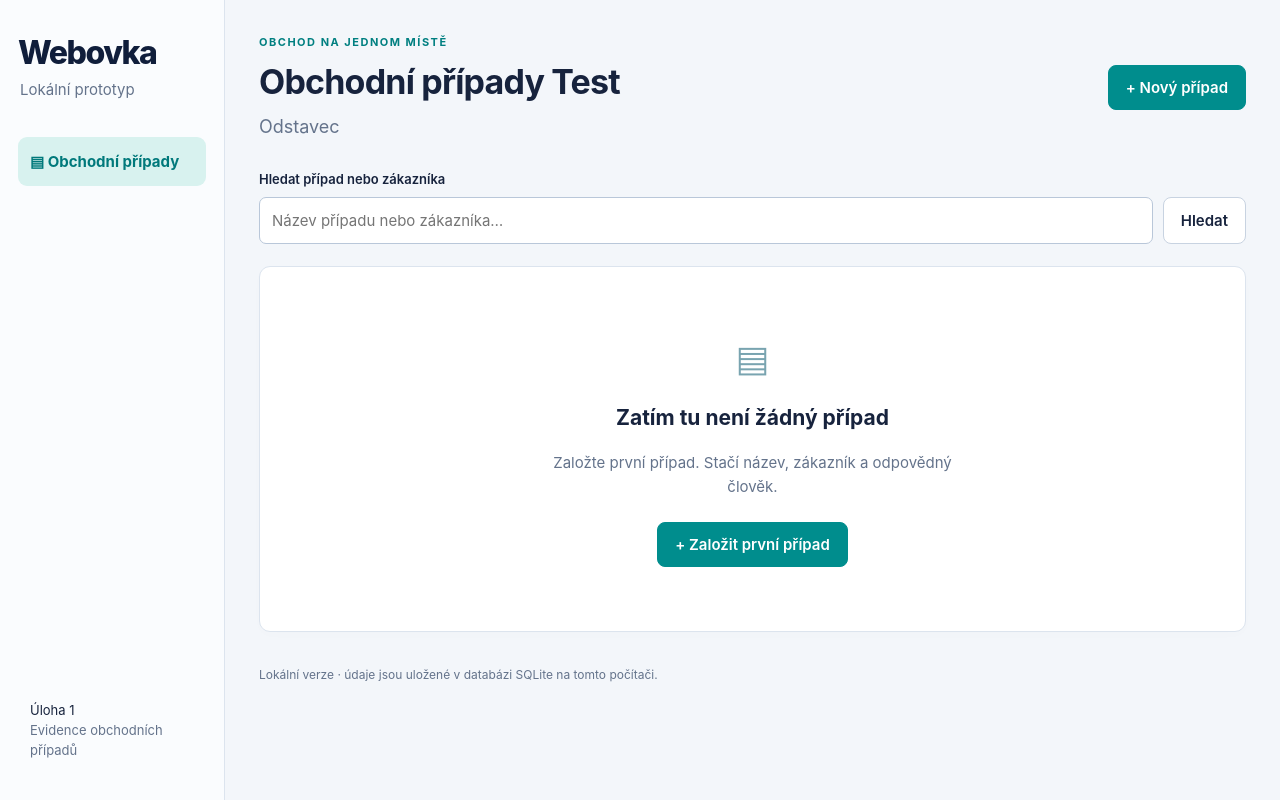
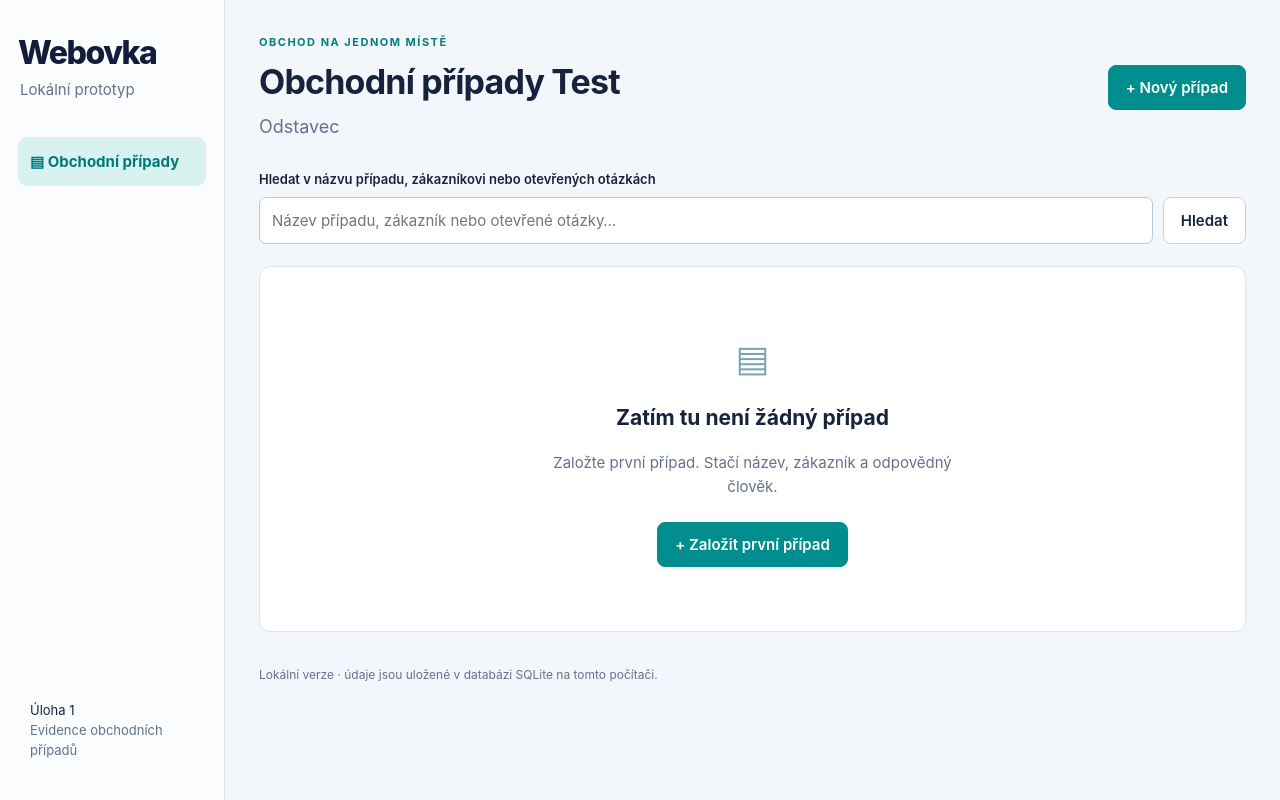
Before and after one commit to pesikj/programovani-s-ai, a Django app: template webovka/crm/templates/crm/case_list.html in a window 1280 px wide. Run offline with Django 5.2, Linux system fonts and the light colour scheme; the template is opened without the code that fills it, so the values that code supplies are empty.

Commit message:
Search cases by open questions

```diff
--- a/webovka/crm/case_views.py
+++ b/webovka/crm/case_views.py
@@ -13,7 +13,9 @@ def case_list(request):
         has_open_tasks=Exists(Task.objects.filter(case_id=OuterRef('pk'), completed_at__isnull=True)),
     )
     if query:
-        cases = cases.filter(Q(title__icontains=query) | Q(company__icontains=query))
+        cases = cases.filter(
+            Q(title__icontains=query) | Q(company__icontains=query) | Q(questions__icontains=query)
+        )
     return render(request, 'crm/case_list.html', {'cases': cases, 'query': query})
 
 
--- a/webovka/crm/templates/crm/case_list.html
+++ b/webovka/crm/templates/crm/case_list.html
@@ -2,12 +2,12 @@
 {% block content %}
 <header class="page-header"><div><div class="eyebrow">OBCHOD NA JEDNOM MÍSTĚ</div><h1>Obchodní případy Test</h1><p class="subtitle">Odstavec</p></div><a class="button primary" href="{% url 'crm:case-create' %}">+ Nový případ</a></header>
 <form method="get" class="search-form" role="search">
-<label for="search">Hledat případ nebo zákazníka</label><div class="search-row"><input id="search" type="search" name="q" value="{{ query }}" placeholder="Název případu nebo zákazníka…"><button type="submit">Hledat</button>{% if query %}<a class="button" href="{% url 'crm:case-list' %}">Zrušit hledání</a>{% endif %}</div>
+<label for="search">Hledat v názvu případu, zákazníkovi nebo otevřených otázkách</label><div class="search-row"><input id="search" type="search" name="q" value="{{ query }}" placeholder="Název případu, zákazník nebo otevřené otázky…"><button type="submit">Hledat</button>{% if query %}<a class="button" href="{% url 'crm:case-list' %}">Zrušit hledání</a>{% endif %}</div>
 </form>
 <section class="card case-list" aria-label="Seznam případů">
 {% for case in cases %}<article class="case-row">
 <div><h2><a href="{% url 'crm:case-detail' case.pk %}">{{ case.title }}</a></h2><p>{{ case.company }}</p><div class="muted small">Odpovědnost: {{ case.owner }}</div></div>
 <div class="row-status"><span class="badge {% if case.is_closed %}teal{% else %}amber{% endif %}">{{ case.get_stage_display }}</span>{% if not case.is_closed and not case.has_open_tasks %}<span class="badge neutral">Bez dalšího kroku</span>{% endif %}</div>
-</article>{% empty %}<div class="empty-state"><span class="empty-icon" aria-hidden="true">▤</span>{% if query %}<h2>Žádný odpovídající případ</h2><p>Zkuste jiný název případu nebo zákazníka.</p>{% else %}<h2>Zatím tu není žádný případ</h2><p>Založte první případ. Stačí název, zákazník a odpovědný člověk.</p><a class="button primary" href="{% url 'crm:case-create' %}">+ Založit první případ</a>{% endif %}</div>{% endfor %}
+</article>{% empty %}<div class="empty-state"><span class="empty-icon" aria-hidden="true">▤</span>{% if query %}<h2>Žádný odpovídající případ</h2><p>Zkuste jiný výraz z názvu případu, zákazníka nebo otevřených otázek.</p>{% else %}<h2>Zatím tu není žádný případ</h2><p>Založte první případ. Stačí název, zákazník a odpovědný člověk.</p><a class="button primary" href="{% url 'crm:case-create' %}">+ Založit první případ</a>{% endif %}</div>{% endfor %}
 </section>
 {% endblock %}
```
Also changed, not shown: webovka/crm/tests/test_cases.py (+10 -0 lines).
